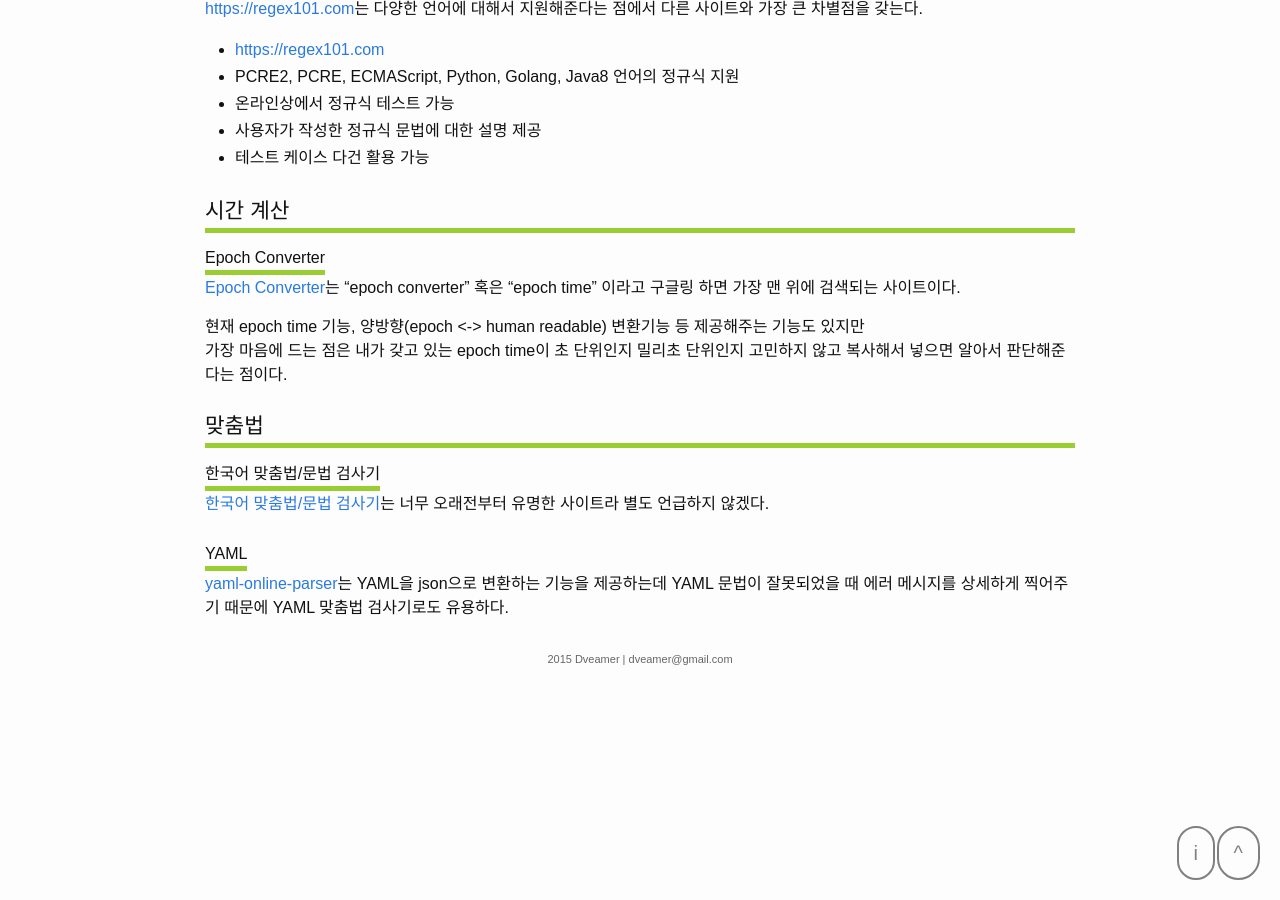
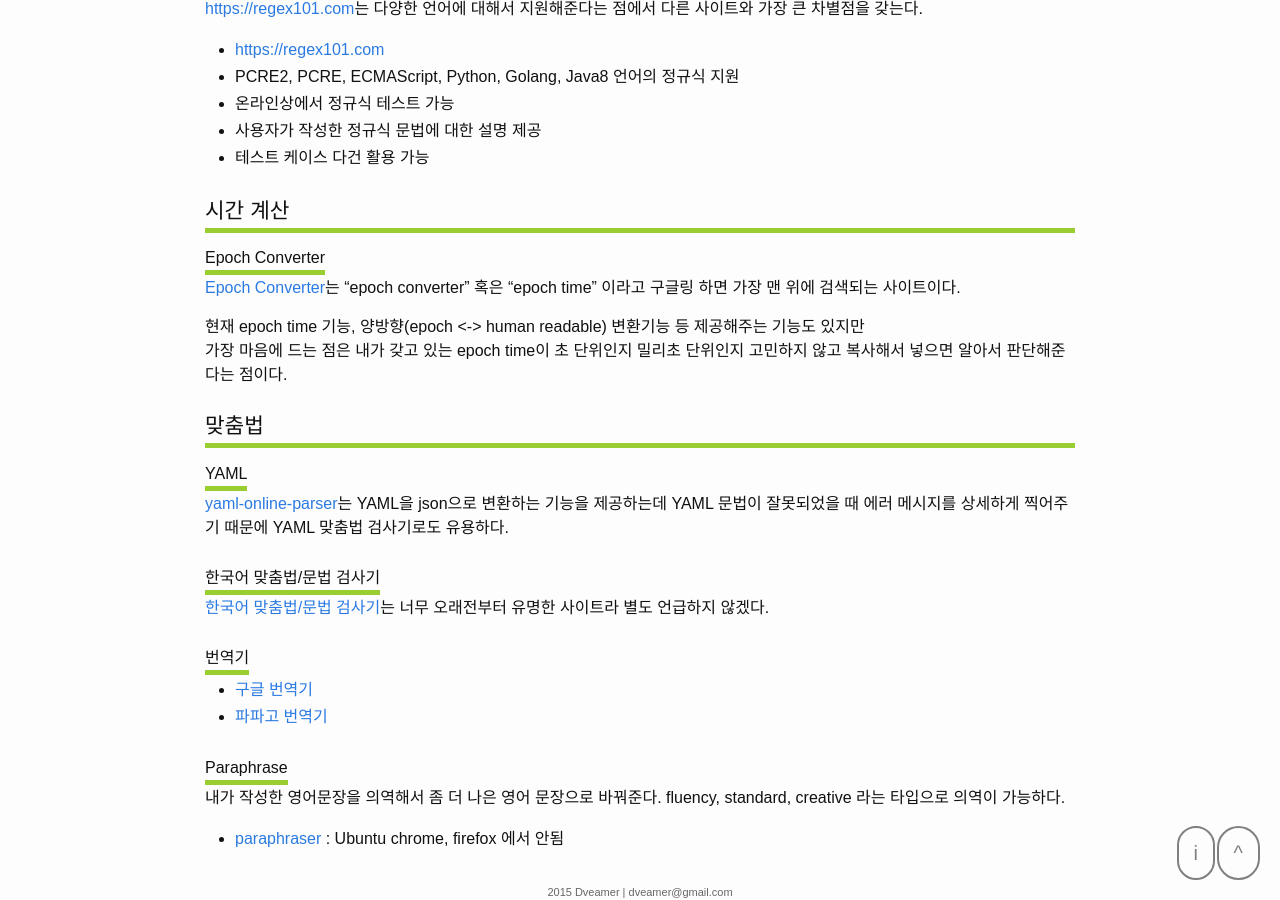
Before and after one commit to dveamer/dveamer.github.io, a Jekyll site: the page built from _posts/Tips/2021-07-25-UsefulSites.md, in a window 1280 px wide and 900 px high, scrolled down 729 px. Built offline with Jekyll 4.4.1, drawn with Linux system fonts in a browser that asks for light colours.

Commit message:
homepage

```diff
--- a/_posts/Tips/2021-07-25-UsefulSites.md
+++ b/_posts/Tips/2021-07-25-UsefulSites.md
@@ -38,10 +38,21 @@
 
 ## 맞춤법
 
+### YAML
+
+[yaml-online-parser](https://yaml-online-parser.appspot.com/)는 YAML을 json으로 변환하는 기능을 제공하는데 YAML 문법이 잘못되었을 때 에러 메시지를 상세하게 찍어주기 때문에 YAML 맞춤법 검사기로도 유용하다.
+
 ### 한국어 맞춤법/문법 검사기
 
 [한국어 맞춤법/문법 검사기](https://speller.cs.pusan.ac.kr/)는 너무 오래전부터 유명한 사이트라 별도 언급하지 않겠다.
 
-### YAML
+### 번역기
 
-[yaml-online-parser](https://yaml-online-parser.appspot.com/)는 YAML을 json으로 변환하는 기능을 제공하는데 YAML 문법이 잘못되었을 때 에러 메시지를 상세하게 찍어주기 때문에 YAML 맞춤법 검사기로도 유용하다.
+  * [구글 번역기](https://translate.google.co.kr/?hl=ko)
+  * [파파고 번역기](https://papago.naver.com/)
+
+### Paraphrase
+
+내가 작성한 영어문장을 의역해서 좀 더 나은 영어 문장으로 바꿔준다. fluency, standard, creative 라는 타입으로 의역이 가능하다.
+
+  * [paraphraser](https://www.paraphraser.io/) : Ubuntu chrome, firefox 에서 안됨
```
